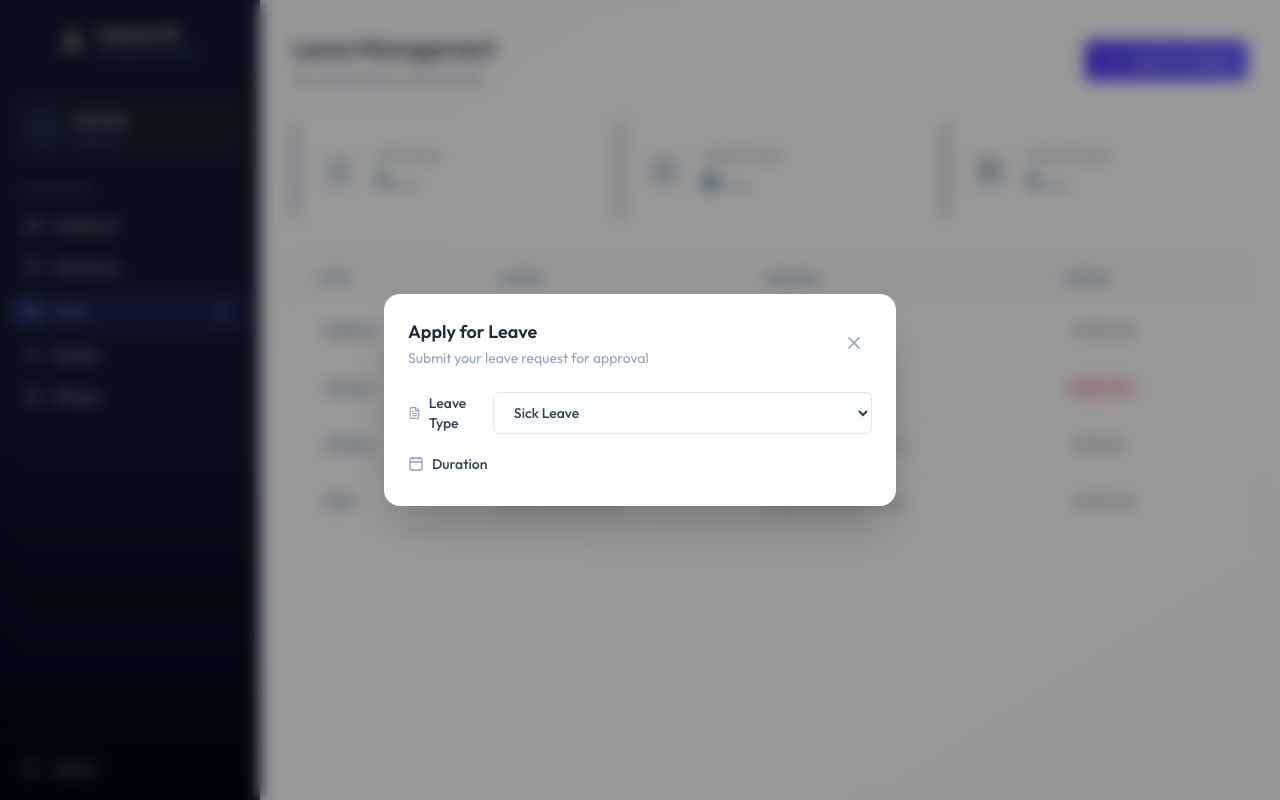
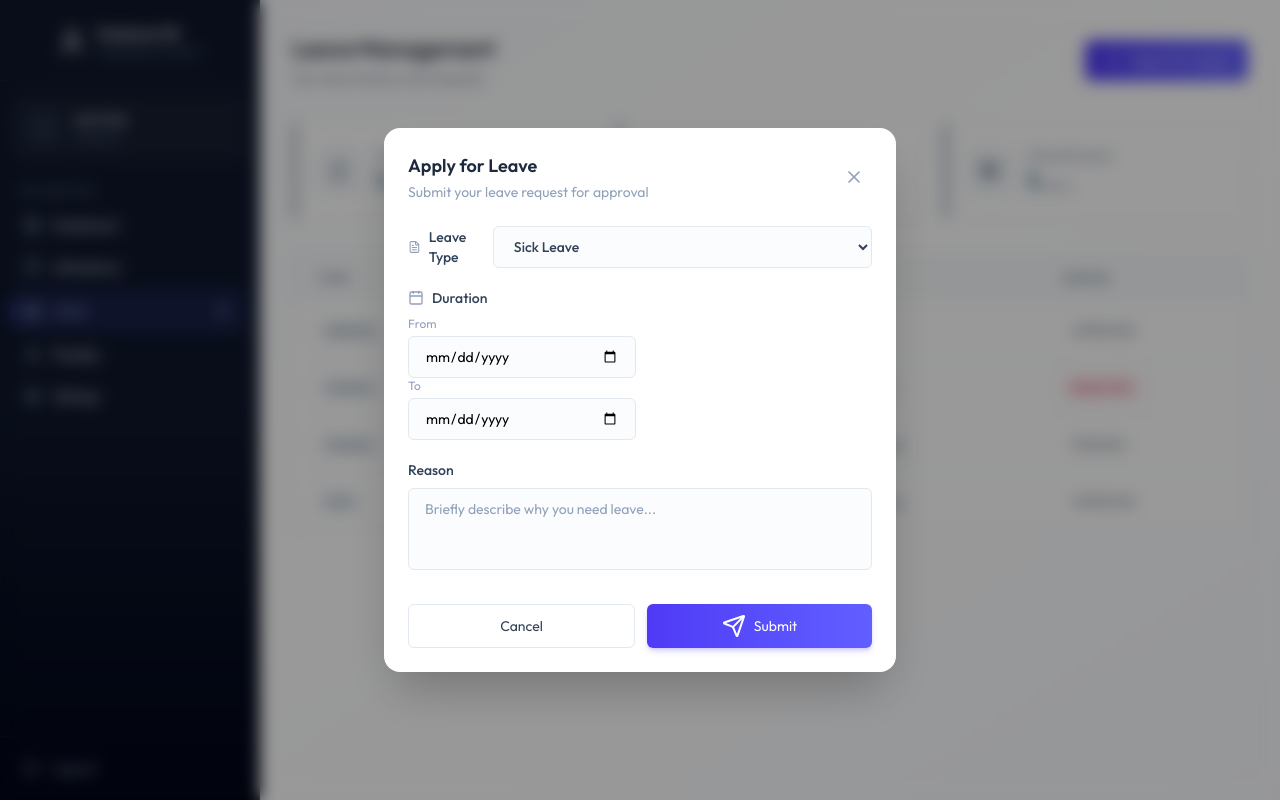
Before and after one commit to Yogesh01010/EMS, a React (Vite) app in the folder client/: page /leave in a window 1280 px wide. Both pictures are taken after a click on the button "Apply for Leave". Built offline with nearby package versions, Linux system fonts and the light colour scheme.

Commit message:
leave management page UI Completed

```diff
--- a/client/src/components/leave/ApplyLeaveModal.jsx
+++ b/client/src/components/leave/ApplyLeaveModal.jsx
@@ -1,4 +1,4 @@
-import { CalendarIcon, FileText, X } from 'lucide-react';
+import { CalendarDays, CalendarIcon, FileText, Loader, Loader2, Send, X } from 'lucide-react';
 import React, { useState } from 'react'
 
 const ApplyLeaveModal = ({open, onClose, onSuccess }) => {
@@ -51,9 +51,41 @@ const ApplyLeaveModal = ({open, onClose, onSuccess }) => {
                         <CalendarIcon className='w-4 h-4 text-slate-400'/>
                        Duration
                     </label>
+
+                    <div className='grid grid-cols-2 gap-2'>
+                        <div>
+                            <span className='block text-xs text-slate-400 mb-1'>From</span>
+                            <input type='date' name='startDate' required min={minDate}/>
+                        </div>
+                    </div>
+                    <div className='grid grid-cols-2 gap-2'>
+                        <div>
+                            <span className='block text-xs text-slate-400 mb-1'>To</span>
+                            <input type='date' name='endDate' required min={minDate}/>
+                        </div>
+                    </div>
                 </div>
                 {/* reason  */}
+                <div>
+                    <label className='flex items-center gap-2 text-sm font-medium text-slate-700 mb-2'>
+                        Reason
+                    </label>
+
+                    <textarea name='reason' required rows={3} className='resize-none' placeholder='Briefly describe why you need leave...' />
+                </div>
                 {/* button  */}
+
+                <div className='flex gap-3 pt-2'>
+                    <button onClick={onClose} type='button' className='btn-secondary flex-1'>
+                        Cancel
+                    </button>
+
+                    <button onClick={onClose} disabled={loading} type='submit' className='btn-primary flex-1 flex items-center justify-center gap-2'>
+                        {loading ? <Loader2 className='w-4 h-4 animate-spin'/>
+                        : <Send/>}
+                        {loading ? 'Submitting...' : "Submit"}
+                    </button>
+                </div>
             </form>
         </div>
     </div>
--- a/client/src/components/leave/LeaveHistory.jsx
+++ b/client/src/components/leave/LeaveHistory.jsx
@@ -19,7 +19,7 @@ const LeaveHistory = ({leaves, isAdmin, onUpdate}) => {
                             <th className='px-6 py-4'>Dates</th>
                             <th className='px-6 py-4'>Reason</th>
                             <th className='px-6 py-4'>Status</th>
-                            {isAdmin && <th className='text-center'>Action</th>}
+                            {isAdmin && <th className='text-center'>Actions</th>}
                         </tr>
                         </thead>
                         <tbody>
```
